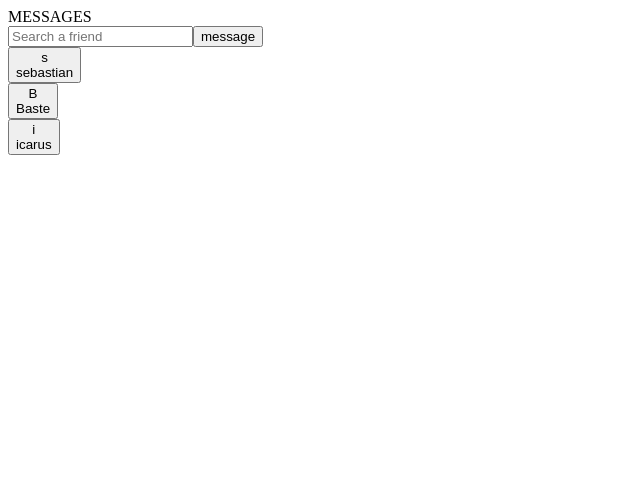
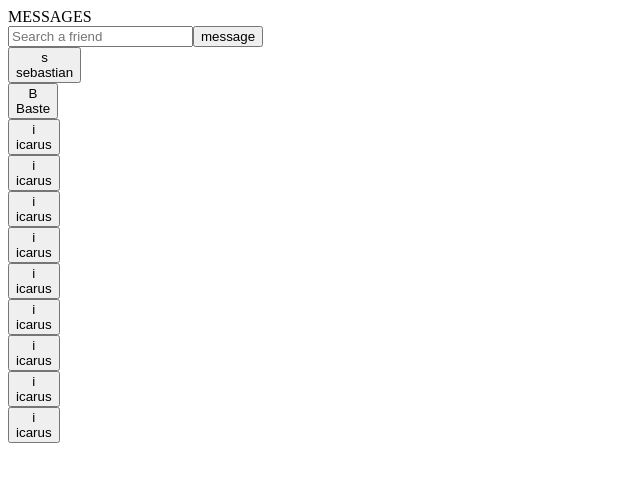
Before and after one commit to IcarusGit/BASTI-CHAT-APP, a Nuxt app: page /chat in a window 1280 px wide. Shown: the top 482 px of the page, without its empty margins (0-640 px from the left). Built offline with nearby package versions, Linux system fonts and the light colour scheme.

Commit message:
fix: changed height into viewport height

```diff
--- a/pages/chat/[username].vue
+++ b/pages/chat/[username].vue
@@ -22,16 +22,16 @@
 
     </div>
 
-    <!-- parent greenbg-->
+    <!-- parent -->
     <div class="absolute top-[50%] left-[50%] translate-x-[-50%] translate-y-[-50%]">
-
-        <div class="p-8 w-[900px] h-[800px] shadow rounded-lg overflow-hidden bg-green-500">
+        <!-- green bg -->
+        <div class="p-8 w-[900px] h-[90vh] shadow rounded-lg overflow-hidden bg-green-500">
             <div class="text-4xl text-white mb-2">
                 {{username}}
             </div>
             <!-- child -->
-            <div class="border-white border max-h-[650px] overflow-auto">
-                <div v-for="(message, index) in messages_container" :key="index" class="h-full">
+            <div class="border-white border h-5/6 overflow-auto">
+                <div v-for="(message, index) in messages_container" :key="index" class="h-auto">
                     <div>
                         <div :class="`${index % 2 == 0 ? 'border-zinc-500 bg-white text-black' : 'border-white bg-zinc-500 text-white'}`"  class="flex justify-center items-center my-1 h-10">
                             {{ message }}
--- a/pages/chat/index.vue
+++ b/pages/chat/index.vue
@@ -12,6 +12,39 @@
             username: "icarus",
             password: "icarus"
         },
+        {
+            username: "icarus",
+            password: "icarus"
+        },
+        {
+            username: "icarus",
+            password: "icarus"
+        },
+        {
+            username: "icarus",
+            password: "icarus"
+        },
+        {
+            username: "icarus",
+            password: "icarus"
+        },
+        {
+            username: "icarus",
+            password: "icarus"
+        },
+        {
+            username: "icarus",
+            password: "icarus"
+        },
+        {
+            username: "icarus",
+            password: "icarus"
+        },
+        {
+            username: "icarus",
+            password: "icarus"
+        }
+
     ])
 
     function chatUser(username){
@@ -26,7 +59,7 @@
     </div>
 
     <div class="fixed top-[50%] left-[50%] translate-x-[-50%] translate-y-[-50%]">
-        <div class="p-10 w-[900px] h-[800px] shadow rounded-lg overflow-hidden bg-green-500">
+        <div class="p-10 w-[900px] h-[90vh] shadow rounded-lg overflow-hidden bg-green-500">
             <div>
                 <div class="text-4xl text-white mb-4">MESSAGES</div>
 
@@ -42,6 +75,7 @@
                 </div>
             </form>
 
+            <div class="border-white border h-4/5 overflow-auto">
                 <div @click="chatUser(user.username)" v-for="(user, userindex) in users_list" :key="userindex">
                     <button class="flex items-center w-full border border-white rounded h-10 bg-zinc-500 text-white text-lg text-center py-1 my-1">
                         <!-- avatar -->
@@ -58,5 +92,7 @@
                     </button>
                 </div>
             </div>
+
+        </div>
     </div>
 </template>
```
Lines whose indentation alone changed are shown as unchanged.
